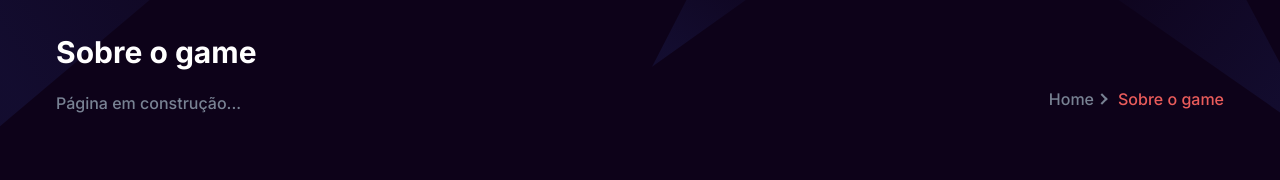
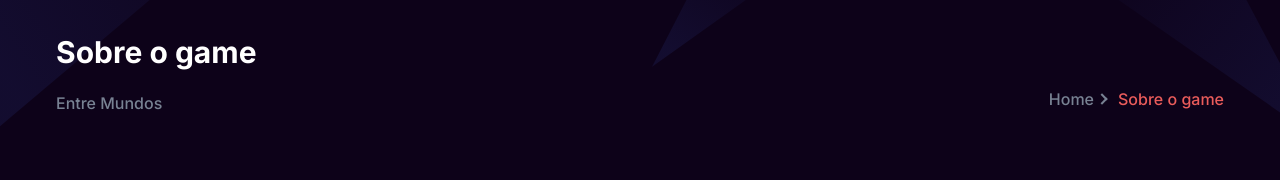
Before and after one commit to kayqueprogram/Entre-Mundos-Project---Site, a Next.js app: page /about in a window 1280 px wide. Shown: the part 116-296 px from the top of the page. Built offline with nearby package versions, Linux system fonts and the light colour scheme.

Commit message:
about page - character

```diff
--- a/app/about/page.tsx
+++ b/app/about/page.tsx
@@ -15,7 +15,7 @@ const AboutPage = () => {
     <>
       <Breadcrumb
         pageName="Sobre o game"
-        description="Página em construção..."
+        description="Entre Mundos"
       />
 
 
```
